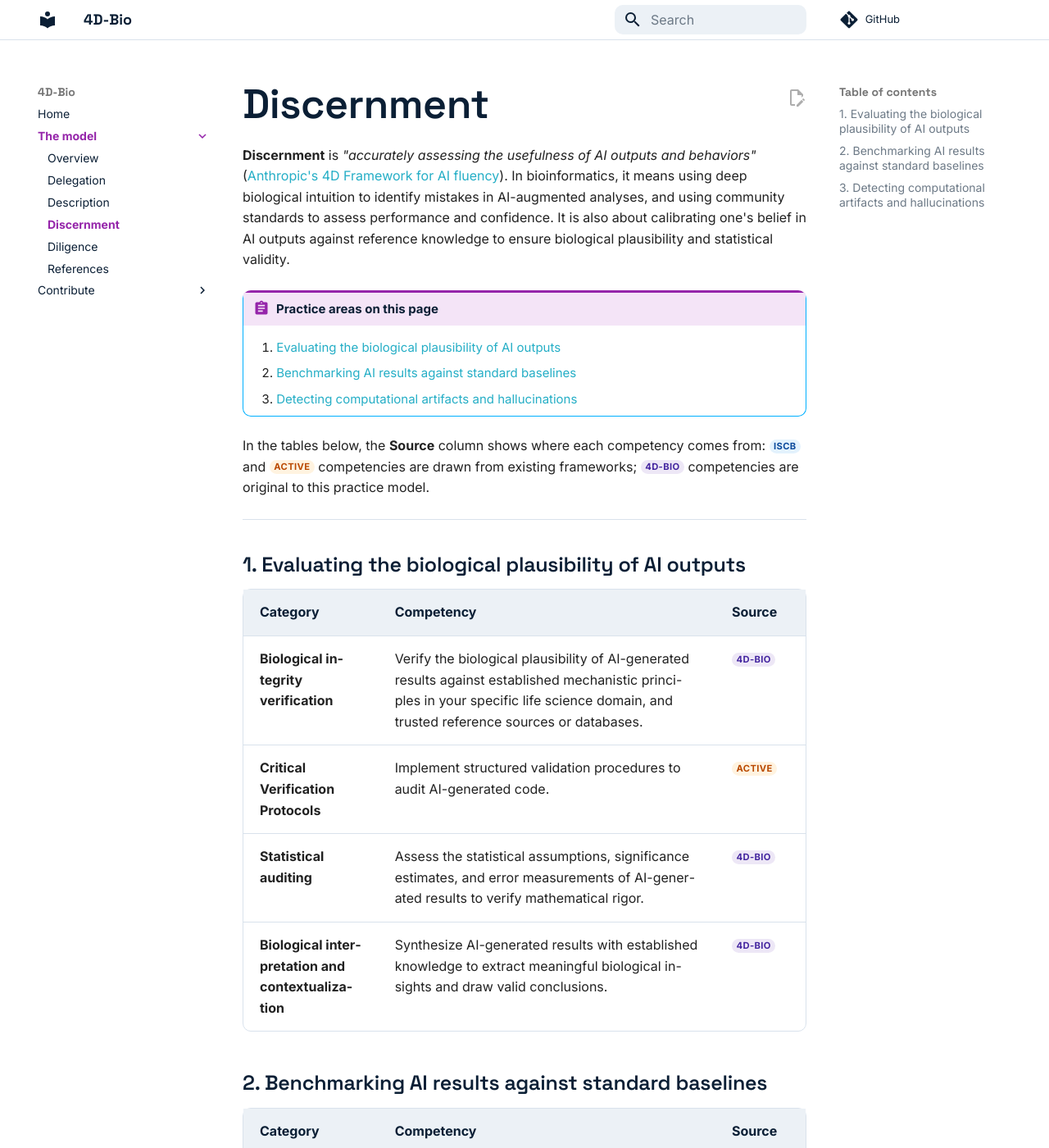
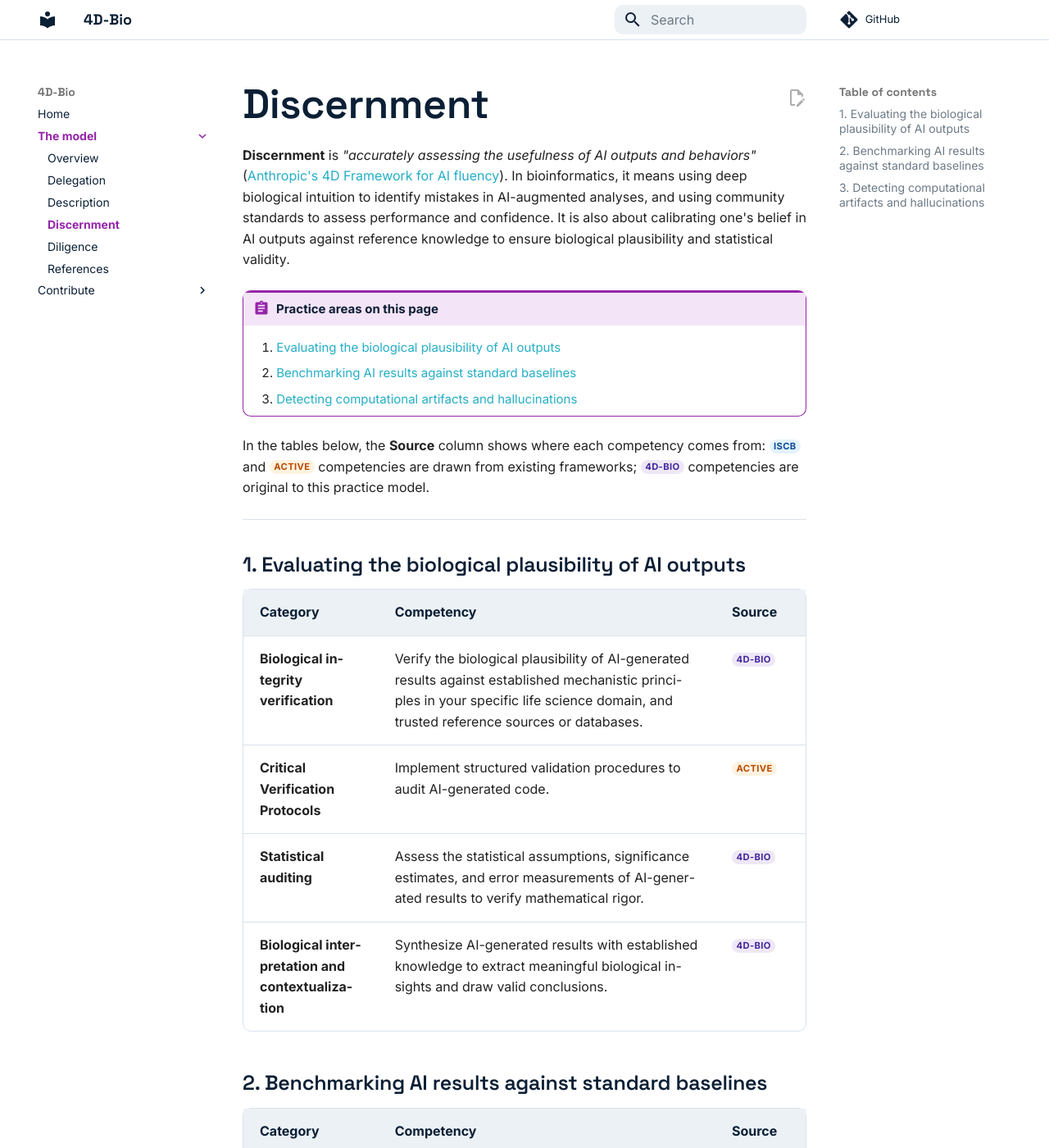
Before and after one commit to larisa-msoto/ai-bioinformatics-practice-model, an MkDocs documentation site: the page built from docs/discernment.md, in a window 1280 px wide and 1400 px high. Shown: the whole window at 82% size. Built offline with MkDocs 1.6.1 and Material for MkDocs 9.7.7, drawn with Linux system fonts in a browser that asks for light colours; comment, search, counter and statistics services are not loaded.

Commit message:
Match the practice-areas callout outline to its orchid top bar
Co-Authored-By: Claude Sonnet 5 <noreply@anthropic.com>

```diff
--- a/docs/stylesheets/extra.css
+++ b/docs/stylesheets/extra.css
@@ -363,7 +363,8 @@ button:focus-visible,
    in the design system's top-accented panel style */
 .md-typeset .admonition.abstract,
 .md-typeset details.abstract {
-  border-top: 3px solid var(--abp-orchid);
+  border: 1px solid var(--abp-orchid);
+  border-top-width: 3px;
 }
 .md-typeset .abstract > .admonition-title,
 .md-typeset .abstract > summary {
```
